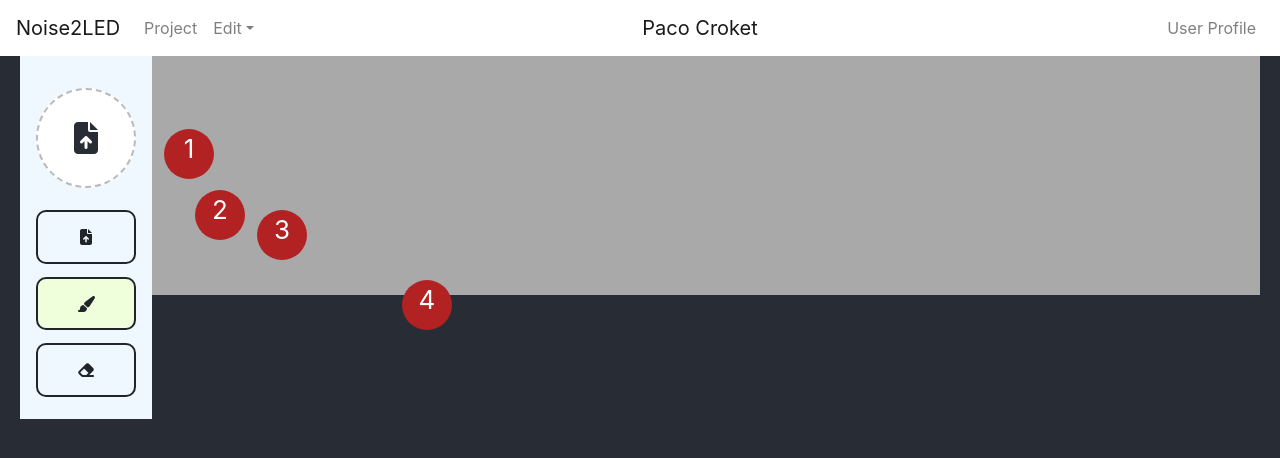
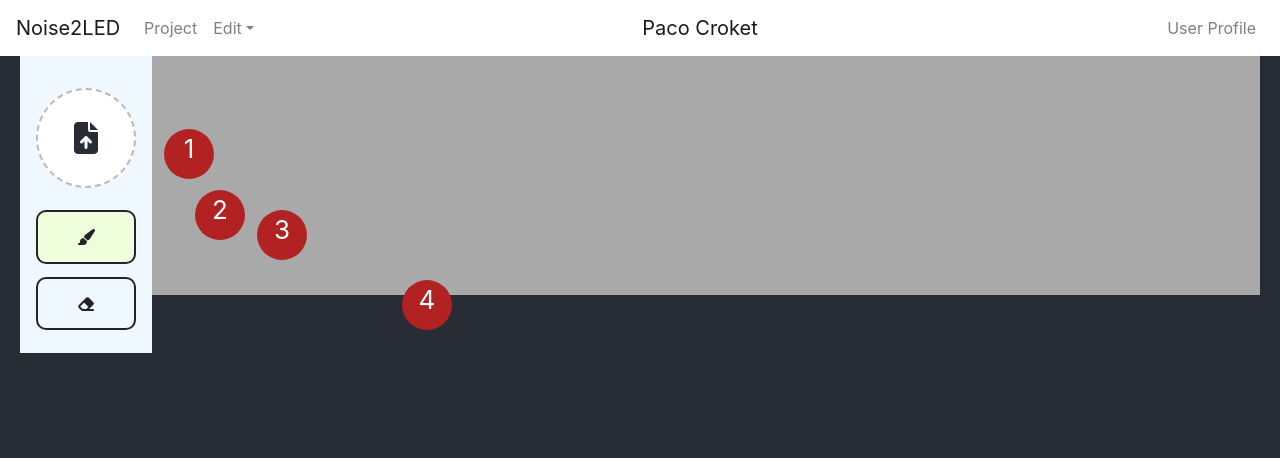
Before and after one commit to pacoCroket/coord-noise-simulation, a React (Create React App) app: page / in a window 1280 px wide. Shown: the top 458 px of the page. Built offline with nearby package versions, Linux system fonts and the light colour scheme.

Commit message:
second upload btn removed

```diff
--- a/src/components/EditTools.js
+++ b/src/components/EditTools.js
@@ -31,9 +31,9 @@ export default class EditTools extends Component {
         <div className="Card">
           <Dropzone onImgAdded={this.props.onImgAdded} />
         </div>
-        <button className="btn button" id="isPaiting" onClick={this.uploadImg}>
+        {/* <button className="btn button" id="isPaiting" onClick={this.uploadImg}>
           <i className="fas fa-file-upload"></i>
-        </button>
+        </button> */}
         <button className="btn button" id="isPaiting" onClick={this.setIsPainting} style={this.getStyle(isPainting)}>
           <i className="fas fa-paint-brush"></i>
         </button>
```
Also changed, not shown: 1 other file (tests, documents, lock files or other folders).
